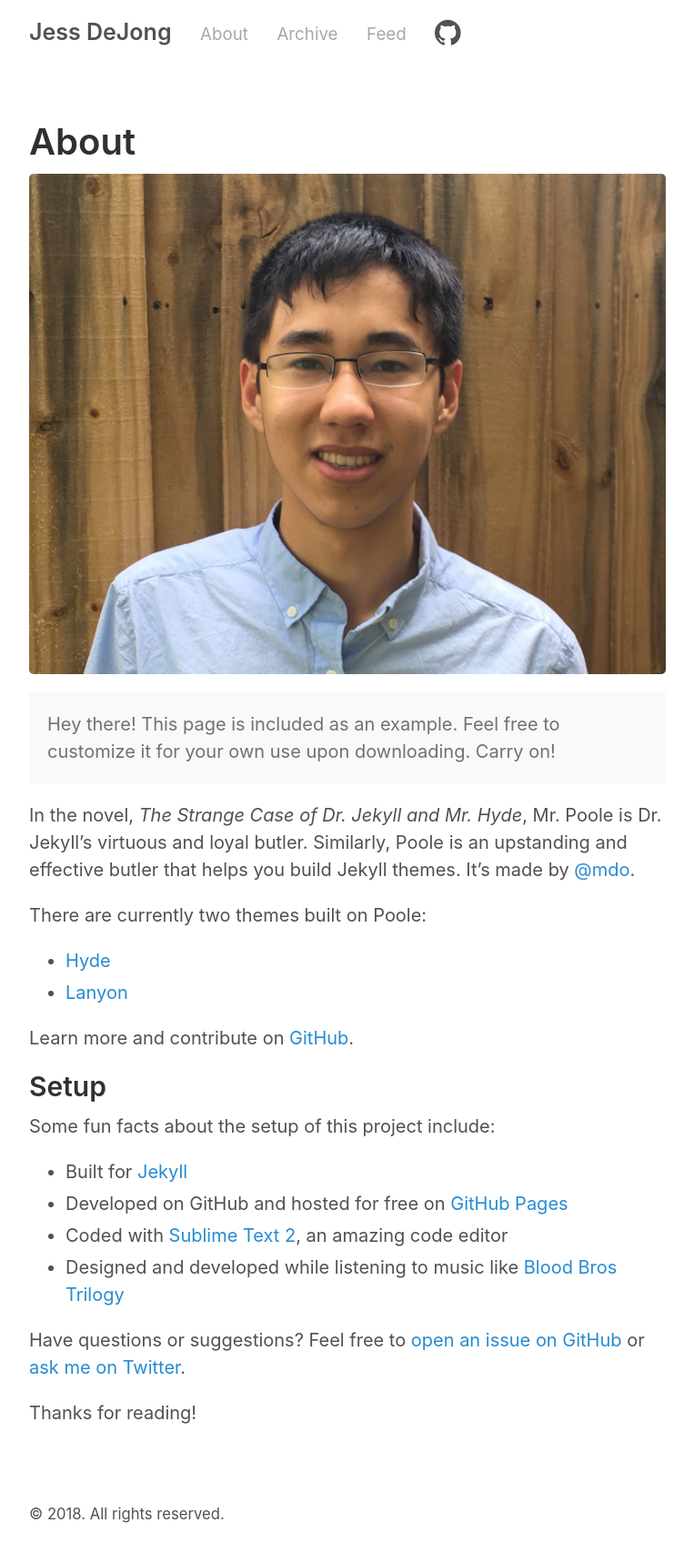
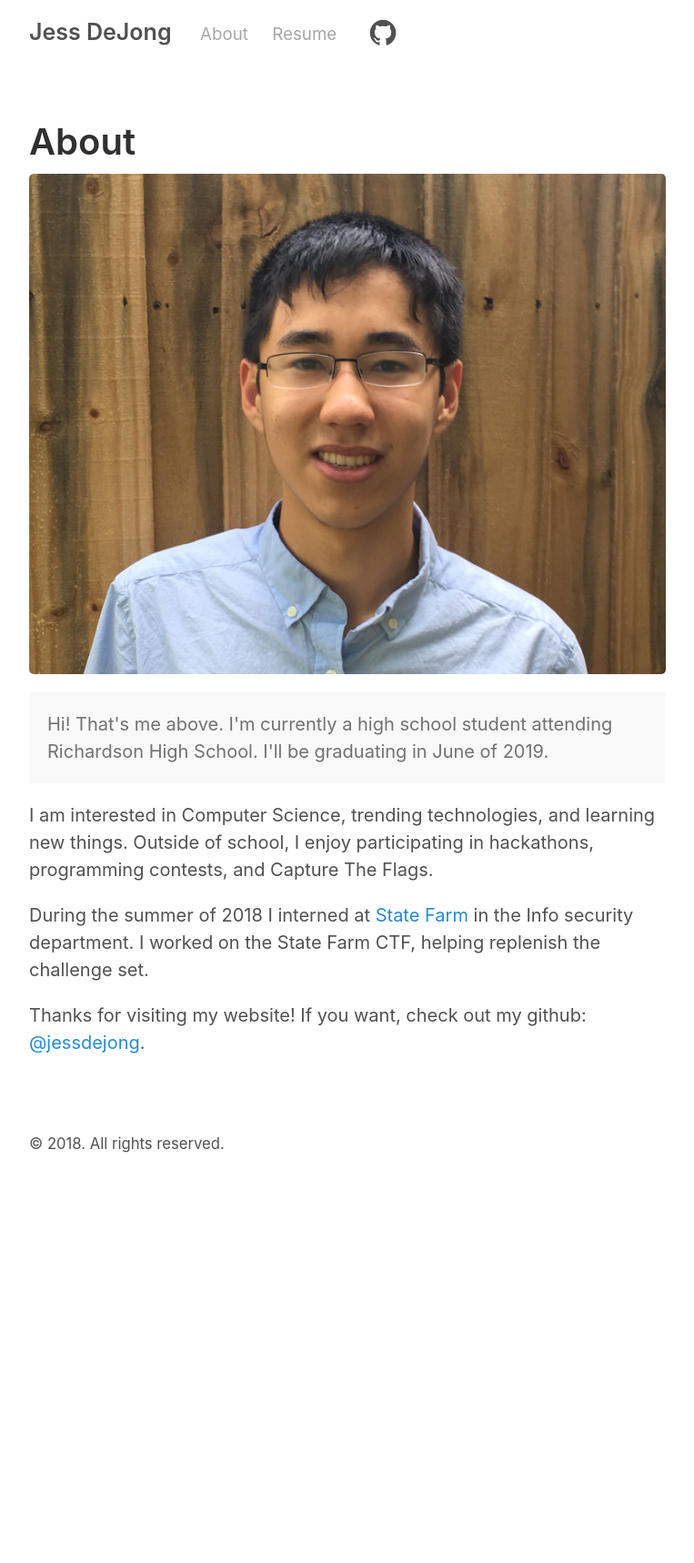
Before and after one commit to jess843/jess843.github.io, a Jekyll site: the page built from about.md, in a window 1280 px wide. Shown: the whole page at 91% size, without its empty margins (258-1021 px from the left). Built offline with Jekyll 4.4.1, drawn with Linux system fonts in a browser that asks for light colours; after the commit the page ends 1311 px from its top, so only the background shows below that.

Commit message:
about page

```diff
--- a/_config.yml
+++ b/_config.yml
@@ -34,5 +34,3 @@ plugins:
 # Pages
 pages_list:
     About: '/about'
-    Archive: '/archive'
-    Feed: '/atom.xml'
--- a/_layouts/default.html
+++ b/_layouts/default.html
@@ -19,6 +19,8 @@
           &nbsp;&nbsp;&nbsp;
           <small><a href="{{ page[1]  }}">{{ page[0] }}</a></small>
         {% endfor %}
+
+        <small><a href="../public/2018-jessdejong.pdf" class="navlink">Resume</a></small>
 
         <a href="https://github.com/jessdejong" class="icon icon-github" alt="github link">
           <i class="fa fa-lg fa-github"></i>
--- a/about.md
+++ b/about.md
@@ -6,27 +6,12 @@ title: About
 ![Here is a picture of me.](/public/jess_picture.jpeg)
 
 <p class="message">
-  Hey there! This page is included as an example. Feel free to customize it for your own use upon downloading. Carry on!
+  Hi! That's me above. I'm currently a high school student attending Richardson High School. I'll be graduating in June of 2019.
 </p>
 
-In the novel, *The Strange Case of Dr. Jekyll and Mr. Hyde*, Mr. Poole is Dr. Jekyll's virtuous and loyal butler. Similarly, Poole is an upstanding and effective butler that helps you build Jekyll themes. It's made by [@mdo](https://twitter.com/mdo).
+I am interested in Computer Science, trending technologies, and learning new things. Outside of school, I enjoy participating in hackathons, programming contests, and Capture The Flags.
 
-There are currently two themes built on Poole:
 
-* [Hyde](http://hyde.getpoole.com)
-* [Lanyon](http://lanyon.getpoole.com)
+During the summer of 2018 I interned at [State Farm](https://www.statefarm.com/) in the Info security department. I worked on the State Farm CTF, helping replenish the challenge set.
 
-Learn more and contribute on [GitHub](https://github.com/poole).
-
-## Setup
-
-Some fun facts about the setup of this project include:
-
-* Built for [Jekyll](http://jekyllrb.com)
-* Developed on GitHub and hosted for free on [GitHub Pages](https://pages.github.com)
-* Coded with [Sublime Text 2](http://sublimetext.com), an amazing code editor
-* Designed and developed while listening to music like [Blood Bros Trilogy](https://soundcloud.com/maddecent/sets/blood-bros-series)
-
-Have questions or suggestions? Feel free to [open an issue on GitHub](https://github.com/poole/poole/issues/new) or [ask me on Twitter](https://twitter.com/mdo).
-
-Thanks for reading!
+Thanks for visiting my website! If you want, check out my github: [@jessdejong](https://github.com/jessdejong).
--- a/styles.scss
+++ b/styles.scss
@@ -29,9 +29,13 @@
 @import "message";
 
 .fa-github {
-    padding-left: 25px;
+    padding-left: 10px;
 }
 
 .fa-github:hover {
     opacity: .7;
 }
+
+.navlink {
+    padding: 20px;
+}
```
Also changed, not shown: archive.md (deleted, +0 -10 lines), 14 other files.
